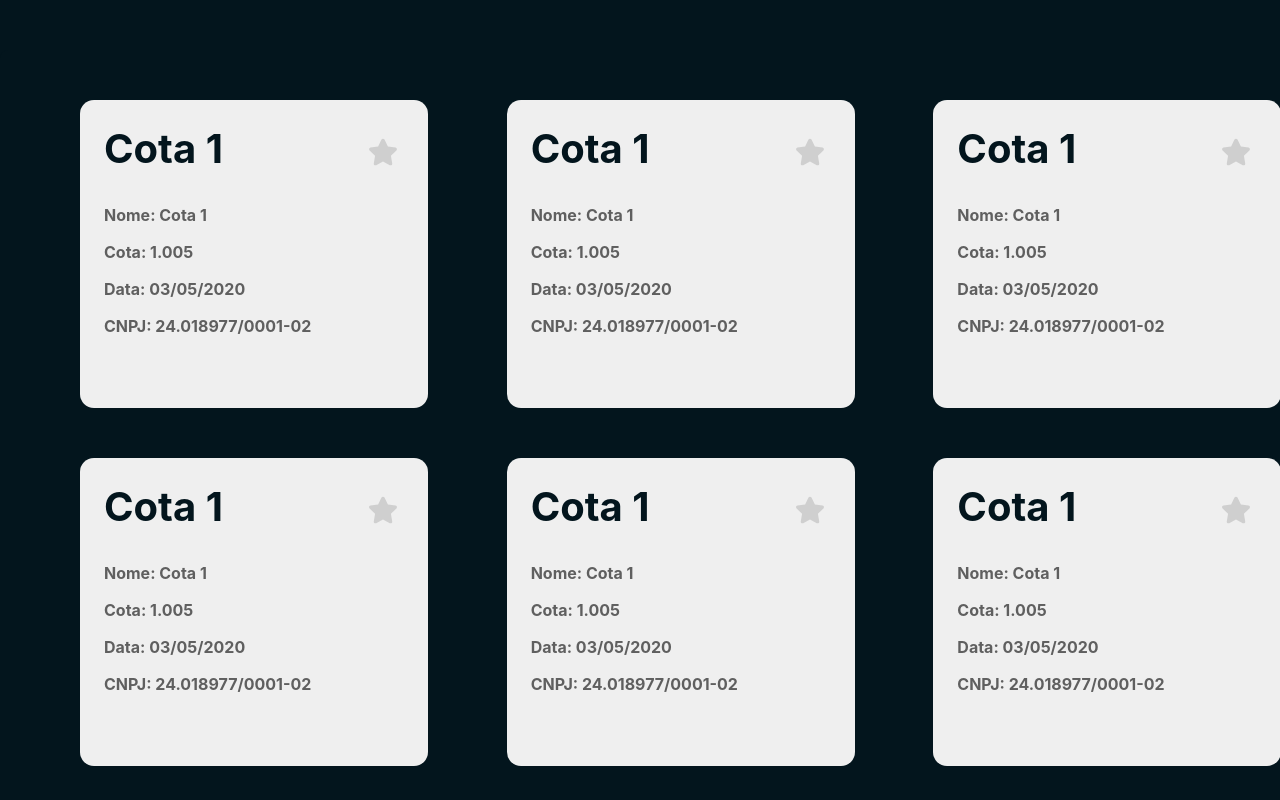
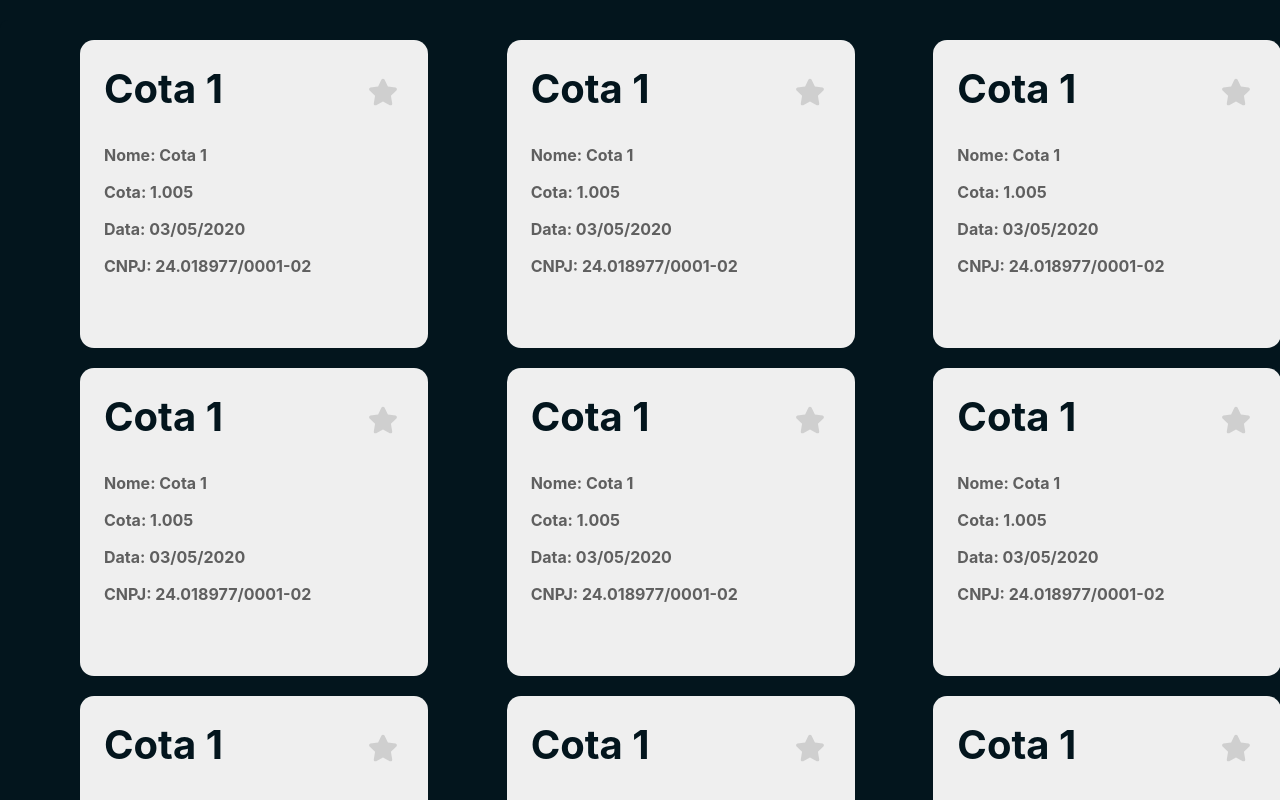
Before and after one commit to SergioVago/Busca-Cotas-Fundos, a React (Create React App) app in the folder frontend/: page / in a window 1280 px wide. Shown: the top 800 px of the page. Built offline with nearby package versions, Linux system fonts and the light colour scheme.

Commit message:
Funcao favorito

```diff
--- a/frontend/src/card.css
+++ b/frontend/src/card.css
@@ -3,6 +3,7 @@
   align-items: center;
   align-content: space-between;
   width: 100%;
+  max-width: 1600px;
 
 }
 .founds-container-header{
@@ -18,7 +19,7 @@
   grid-template-columns: repeat(3, 1fr);
   list-style: none;
    border-radius: 8px;
-   margin-top: 50px;
+   margin-top: 20px;
 
 
 }
--- a/frontend/src/card.js
+++ b/frontend/src/card.js
@@ -5,8 +5,8 @@ import './card.css'
 
 export default class card extends Component{
 
-   handleFavorite = () => {
-    console.log("Favorite activete");
+   handleFavorite (){
+    console.log("Favorite activeted");
   }
 
   render(){
@@ -23,7 +23,7 @@ export default class card extends Component{
             <div className = "founds-container-header">
               <strong> {founds.nome}</strong>
 
-              <button type="button">
+              <button onClick = {this.handleFavorite} type="button">
                 <FaStar size={30} color="#CFCFCF"/>
               </button>
 
--- a/frontend/src/cards.css
+++ b/frontend/src/cards.css
@@ -3,7 +3,8 @@
   background-color: #03151D;
   align-items: center;
   align-content: space-between;
+  max-width: 1080px;
 }
 .founds-container ul{
-  grid-template-columns: repeat(3, 1fr);
+  grid-template-columns: repeat(4, 1fr);
 }
--- a/frontend/src/cards.js
+++ b/frontend/src/cards.js
@@ -7,7 +7,7 @@ export default class cards extends Component{
   render(){
     return(
       <React.StrictMode >
-        <div class = "founds-container">
+        <div className = "founds-container">
           <ul className="founds-container">
           <Card/>
           <Card/>
```
